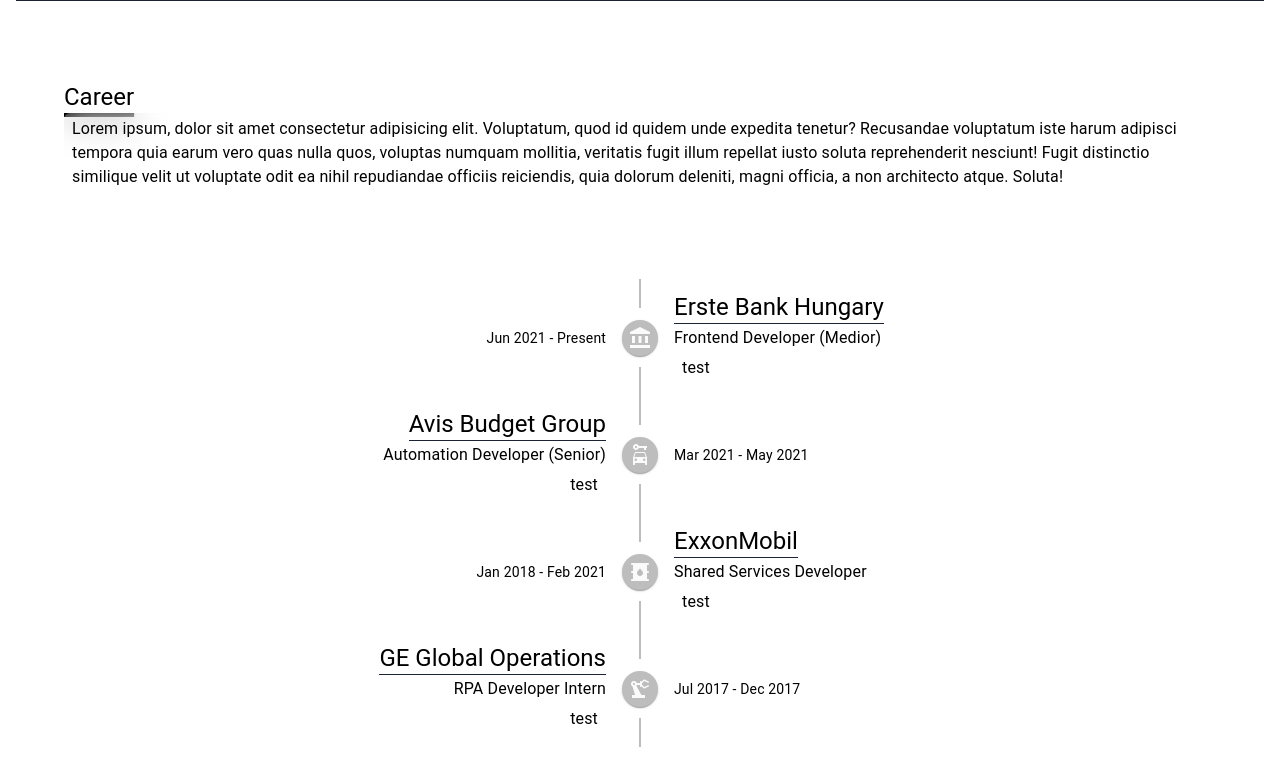
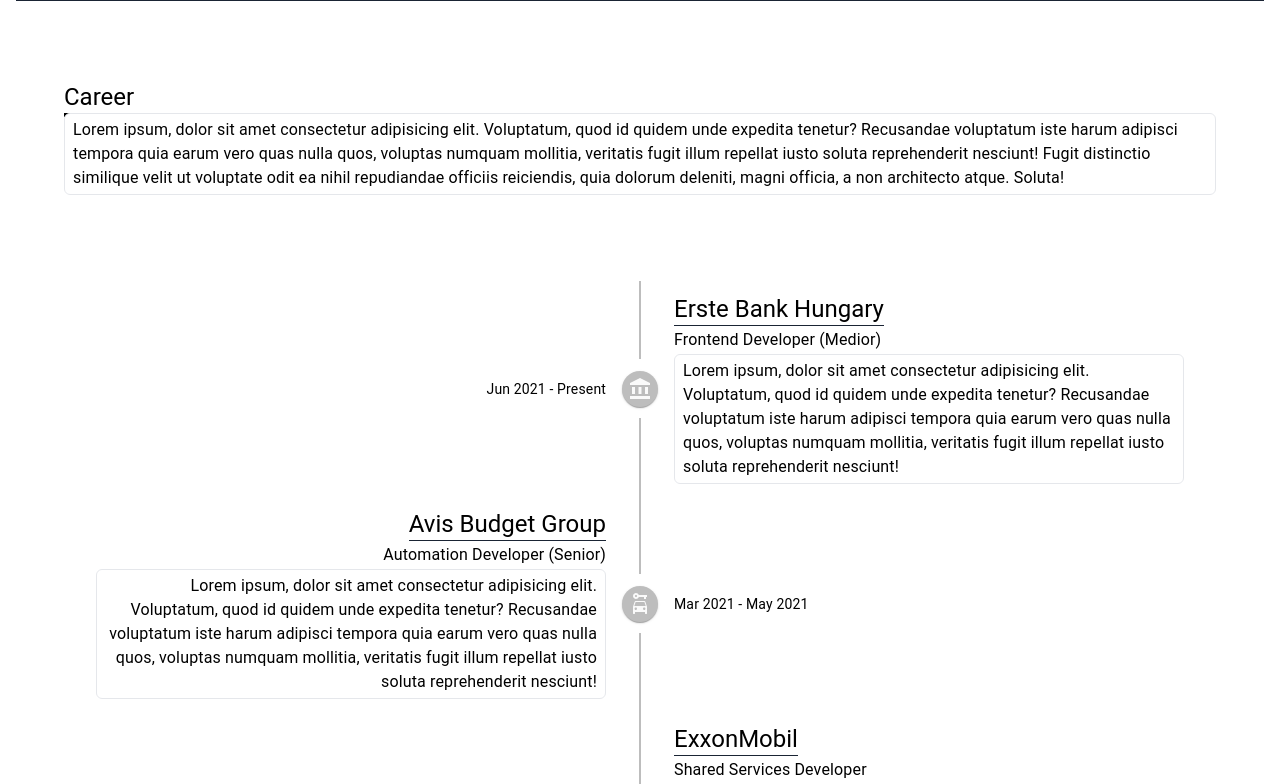
Before and after one commit to adamkui/nextjs-portfolio, a Next.js app: page / in a window 1280 px wide. Shown: the part 716-1500 px from the top of the page. Built offline with nearby package versions, Linux system fonts and the light colour scheme; a web font is replaced by a local one.

Commit message:
WIP main page

```diff
--- a/components/Career/Career.tsx
+++ b/components/Career/Career.tsx
@@ -66,7 +66,10 @@ const TimelineData: FC<TimeLineDataProps> = ({
         <Typography
           variant="body1"
           className={cn(
-            "bg-white bg-opacity-5 backdrop-blur-lg rounded-md w-fit px-2 py-1 mt-3",
+            "bg-white border border-solid backdrop-blur-lg rounded-md w-fit px-2 py-1 mt-3",
+            isDarkMode
+              ? " bg-opacity-5 border-transparent"
+              : "bg-opacity-100 border-grey",
             align === "right" ? "self-start" : "self-end"
           )}
         >
@@ -78,6 +81,8 @@ const TimelineData: FC<TimeLineDataProps> = ({
 };
 
 export const Career: FC = () => {
+  const { isDarkMode } = useSelector((state: ApplicationState) => state.common);
+
   return (
     <section className="mx-16 mb-20">
       <Typography
@@ -88,7 +93,12 @@ export const Career: FC = () => {
       </Typography>
       <Typography
         variant="body1"
-        className="bg-white bg-opacity-5 backdrop-blur-lg rounded-md w-fit px-2 py-1"
+        className={cn(
+          "bg-white border border-solid backdrop-blur-lg rounded-md w-fit px-2 py-1 mt-3",
+          isDarkMode
+            ? " bg-opacity-5 border-transparent"
+            : "bg-opacity-100 border-grey"
+        )}
       >
         Lorem ipsum, dolor sit amet consectetur adipisicing elit. Voluptatum,
         quod id quidem unde expedita tenetur? Recusandae voluptatum iste harum
@@ -103,7 +113,11 @@ export const Career: FC = () => {
           date={"Jun 2021 - Present"}
           company={"Erste Bank Hungary"}
           position="Frontend Developer (Medior)"
-          body={"test"}
+          body={`Lorem ipsum, dolor sit amet consectetur adipisicing elit. Voluptatum,
+            quod id quidem unde expedita tenetur? Recusandae voluptatum iste harum
+            adipisci tempora quia earum vero quas nulla quos, voluptas numquam
+            mollitia, veritatis fugit illum repellat iusto soluta reprehenderit
+            nesciunt!`}
           icon={<AccountBalanceIcon htmlColor="" />}
           align={"right"}
         />
@@ -111,7 +125,11 @@ export const Career: FC = () => {
           date={"Mar 2021 - May 2021"}
           company={"Avis Budget Group"}
           position="Automation Developer (Senior)"
-          body={"test"}
+          body={`Lorem ipsum, dolor sit amet consectetur adipisicing elit. Voluptatum,
+            quod id quidem unde expedita tenetur? Recusandae voluptatum iste harum
+            adipisci tempora quia earum vero quas nulla quos, voluptas numquam
+            mollitia, veritatis fugit illum repellat iusto soluta reprehenderit
+            nesciunt!`}
           icon={<CarRentalIcon htmlColor="" />}
           align={"left"}
         />
@@ -119,7 +137,11 @@ export const Career: FC = () => {
           date={"Jan 2018 - Feb 2021"}
           company={"ExxonMobil"}
           position="Shared Services Developer"
-          body={"test"}
+          body={`Lorem ipsum, dolor sit amet consectetur adipisicing elit. Voluptatum,
+            quod id quidem unde expedita tenetur? Recusandae voluptatum iste harum
+            adipisci tempora quia earum vero quas nulla quos, voluptas numquam
+            mollitia, veritatis fugit illum repellat iusto soluta reprehenderit
+            nesciunt!`}
           icon={<OilBarrelIcon htmlColor="" />}
           align={"right"}
         />
@@ -127,7 +149,11 @@ export const Career: FC = () => {
           date={"Jul 2017 - Dec 2017"}
           company={"GE Global Operations"}
           position="RPA Developer Intern"
-          body={"test"}
+          body={`Lorem ipsum, dolor sit amet consectetur adipisicing elit. Voluptatum,
+            quod id quidem unde expedita tenetur? Recusandae voluptatum iste harum
+            adipisci tempora quia earum vero quas nulla quos, voluptas numquam
+            mollitia, veritatis fugit illum repellat iusto soluta reprehenderit
+            nesciunt!`}
           icon={<PrecisionManufacturingIcon htmlColor="" />}
           align={"left"}
         />
--- a/components/Header/Header.tsx
+++ b/components/Header/Header.tsx
@@ -1,5 +1,6 @@
 import cn from "classnames";
 import { FC } from "react";
+import { useSelector } from "react-redux";
 
 import { DarkModeSwitch } from "./HeaderComponents/DarkModeSwitch";
 import { Logo } from "./HeaderComponents/Logo";
@@ -7,10 +8,13 @@ import { MobileNavigation } from "./HeaderComponents/MobileNavigation";
 import { Navigation } from "./HeaderComponents/Navigation";
 
 export const Header: FC = () => {
+  const { isDarkMode } = useSelector((state: ApplicationState) => state.common);
+
   return (
     <nav
       className={cn(
-        "flex w-full sticky justify-center bg-white bg-opacity-5 backdrop-blur-lg"
+        "z-50 flex w-full sticky top-0 justify-center bg-opacity-50 backdrop-blur-lg",
+        isDarkMode ? "bg-slate-900" : ""
       )}
     >
       <ul className="flex w-full max-w-7xl justify-between items-center justify-self-center p-5">
--- a/components/Layout/Layout.tsx
+++ b/components/Layout/Layout.tsx
@@ -36,7 +36,7 @@ const Layout = (props: LayoutProps) => {
       <main
         className={cn(
           isDarkMode ? "bg-slate-800 text-white" : "bg-white",
-          "transition-all duration-200 ease-in-out min-h-screen"
+          "transition-all duration-200 ease-in-out min-h-screen relative"
         )}
       >
         <Header />
--- a/components/TechStack/TechStack.tsx
+++ b/components/TechStack/TechStack.tsx
@@ -1,7 +1,11 @@
 import { Typography } from "@mui/material";
 import { FC } from "react";
+import { useSelector } from "react-redux";
+import cn from "classnames";
 
 export const TechStack: FC = () => {
+  const { isDarkMode } = useSelector((state: ApplicationState) => state.common);
+
   return (
     <section className="mx-16 mb-20">
       <Typography
@@ -12,7 +16,12 @@ export const TechStack: FC = () => {
       </Typography>
       <Typography
         variant="body1"
-        className="bg-white bg-opacity-5 backdrop-blur-lg rounded-md w-fit px-2 py-1"
+        className={cn(
+          "bg-white border border-solid backdrop-blur-lg rounded-md w-fit px-2 py-1 mt-3",
+          isDarkMode
+            ? " bg-opacity-5 border-transparent"
+            : "bg-opacity-100 border-grey"
+        )}
       >
         Lorem ipsum, dolor sit amet consectetur adipisicing elit. Quo tenetur
         nobis accusamus culpa expedita, laudantium dolores asperiores
```
